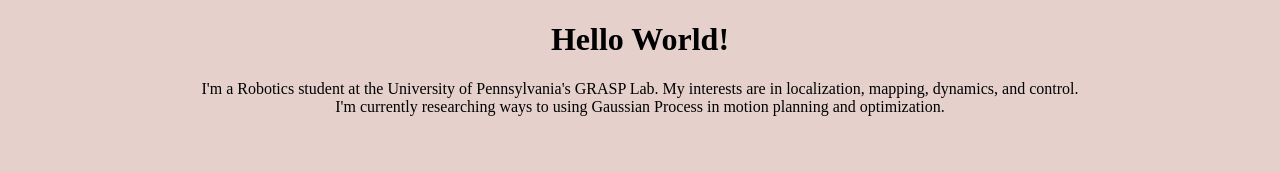
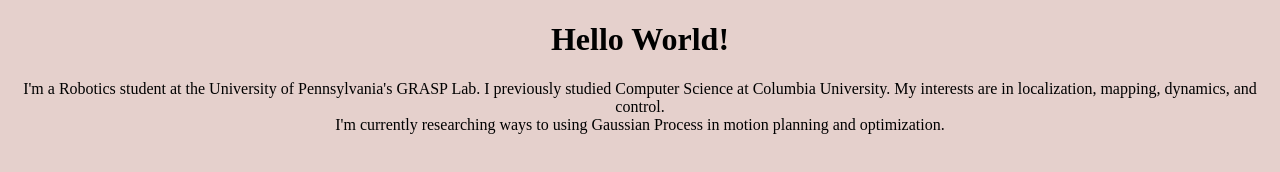
Before and after one commit to twinyarat/twinyarat.github.io, a plain HTML site: page index.html in a window 1280 px wide. Drawn offline with Linux system fonts and the light colour scheme.

Commit message:
Added a line about CS at Columbia :pig:

```diff
--- a/index.html
+++ b/index.html
@@ -7,7 +7,7 @@
 
 <body>
 	<h1>Hello World!</h1>
-	<p>I'm a Robotics student at the University of Pennsylvania's GRASP Lab. My interests are in localization, mapping, dynamics, and control. <br> I'm currently researching ways to using Gaussian Process in motion planning and optimization.  </p>
+	<p>I'm a Robotics student at the University of Pennsylvania's GRASP Lab. I previously studied Computer Science at Columbia University. My interests are in localization, mapping, dynamics, and control. <br> I'm currently researching ways to using Gaussian Process in motion planning and optimization. </p>
 </body>
 
 </html>
```
